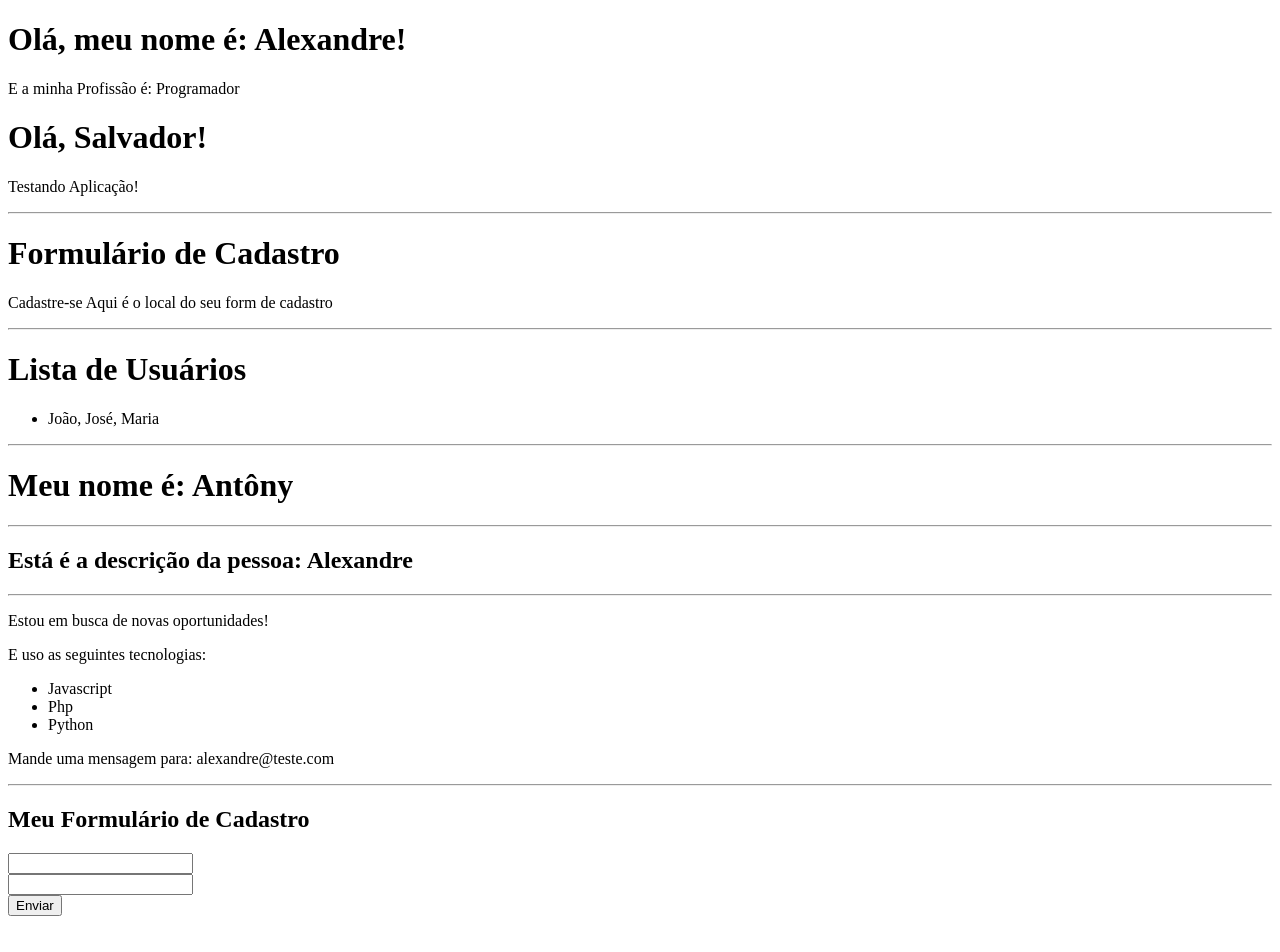
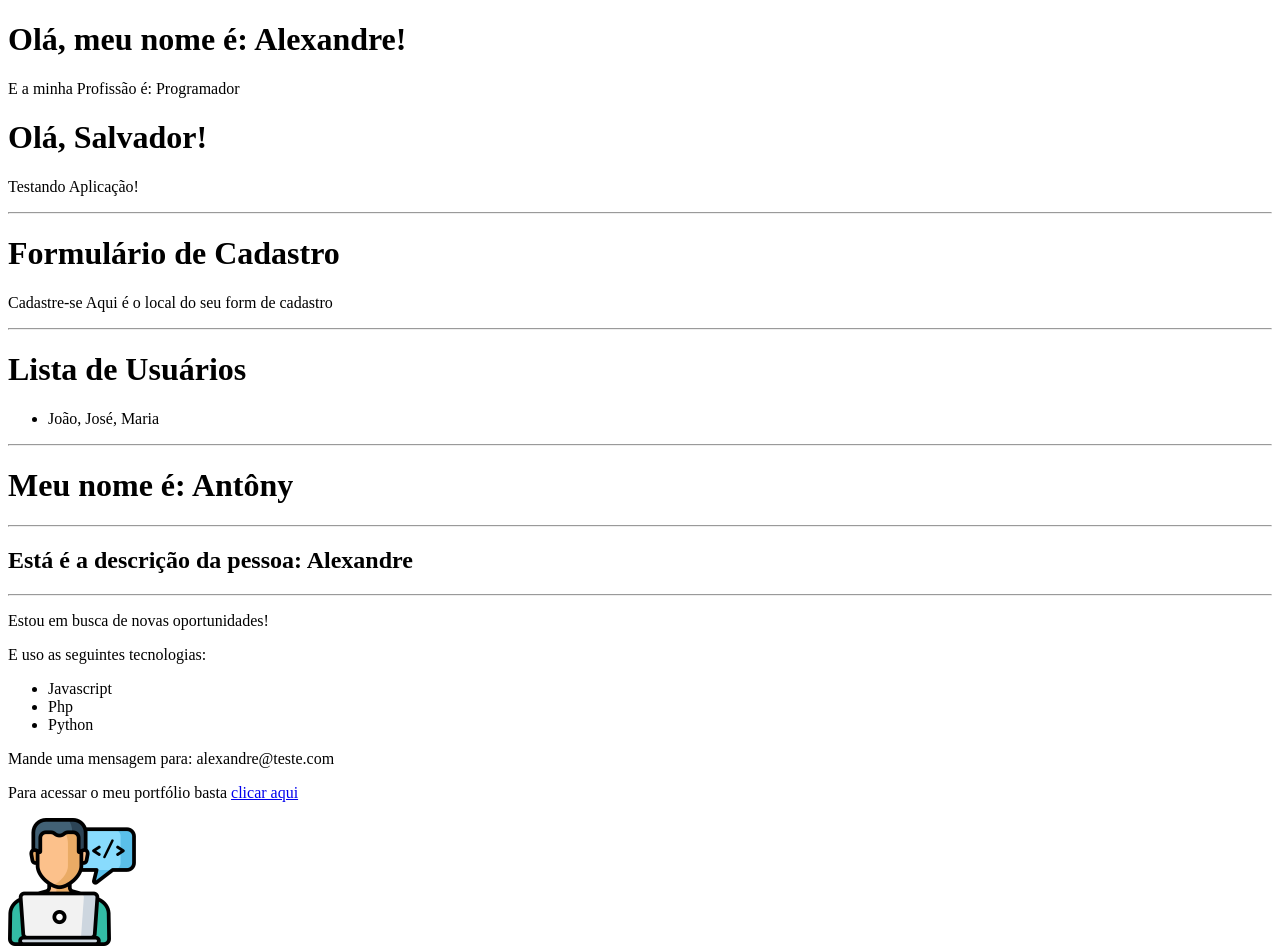
Before and after one commit to alexandreleao/2_projeto_vue, a Vue app: page / in a window 1280 px wide. Shown: the top 952 px of the page. Before the commit the page ends 924 px from the top, so only its background shows below. Built offline with nearby package versions, Linux system fonts and the light colour scheme.

Commit message:
Atributos dinâmicos v-bind que pode ser substituido por :

```diff
--- /dev/null
+++ b/src/components/Picture.vue
@@ -0,0 +1,19 @@
+<template>
+    <div>
+        <img :src="avatar" :alt="descricao">
+    </div>
+</template>
+
+<script>
+
+export default{
+    name: 'Picture',
+    data(){
+        return{
+            avatar: "/img/avatar.png",
+            descricao: "Alexandre Salgueiro"
+        }
+    }
+}
+
+</script>
--- a/src/components/info.vue
+++ b/src/components/info.vue
@@ -9,19 +9,28 @@
           <li>Python</li>
         </ul>
         <p v-show="mostrar_email">Mande uma mensagem para: {{ email }}</p>
+
+        <p>Para acessar o meu portfólio basta <a v-bind:href="meu_link" target="_blank">clicar aqui</a></p>
+        <Picture />
     </div>
 </template>
 
 <script>
+  import Picture from './Picture.vue'
   export default{
-      name: 'Info',
-      data(){
-        return{
-          esta_trabalhando: false,
-          mostrar_email: true,
-          email: 'alexandre@teste.com'
-        }
-      }
-  }
+    name: "Info",
+    components: {
+      Picture
+    },
+    data() {
+        return {
+            esta_trabalhando: false,
+            mostrar_email: true,
+            email: "alexandre@teste.com",
+            meu_link: "https://google.com"
+        };
+    },
+    components: { Picture }
+}
 
 </script>
```
Also changed, not shown: public/img/avatar.png (added).
